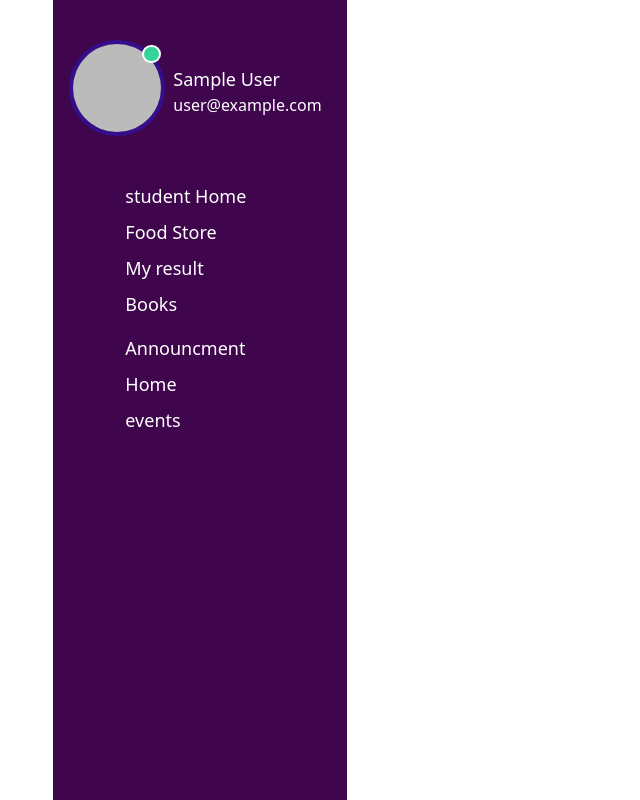
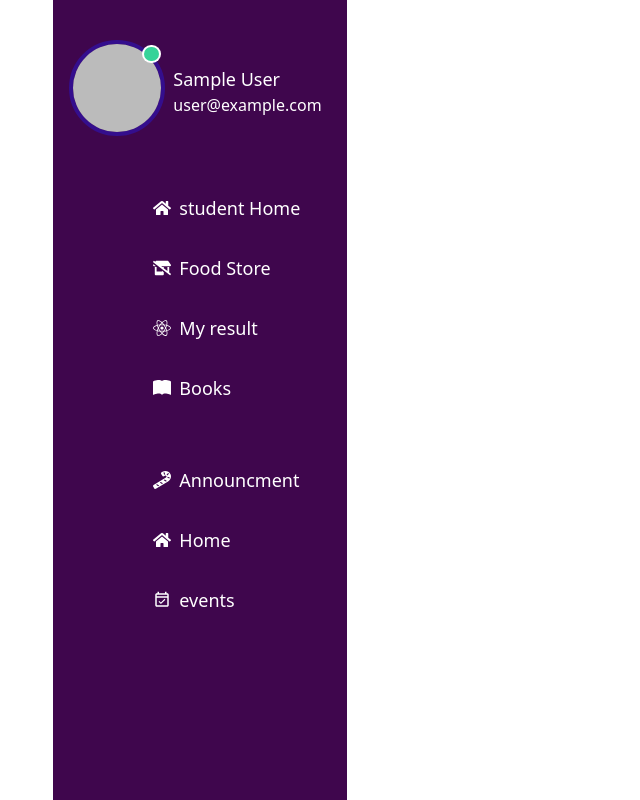
Before and after one commit to mahedihassannir/officialSchoolClient, a React (Vite) app: page /Dashboard in a window 1280 px wide. Shown: the whole page, without its empty margins (0-640 px from the left). Built offline with nearby package versions, Linux system fonts and the light colour scheme; no server answers; sample sign-in values are in the browser's storage.

Commit message:
desing some thime added

```diff
--- a/src/Authentication/AuProvider.jsx
+++ b/src/Authentication/AuProvider.jsx
@@ -63,6 +63,7 @@ const AuProvider = ({ children }) => {
             console.log(watch);
             Setuser(watch)
             // loader false to stop loading when the loaded done
+
             SetLoader(false)
 
 
@@ -73,6 +74,7 @@ const AuProvider = ({ children }) => {
                     .then(data => {
                         // console.log("token", data.data.token);
                         localStorage.setItem("jwtToken", data.data.token)
+
                     })
             }
             else {
--- a/src/DashBoard/Adminpages/ALLUser.jsx
+++ b/src/DashBoard/Adminpages/ALLUser.jsx
@@ -19,14 +19,18 @@ const ALLUser = () => {
 
 
 
-    const {user}=useContext(ContexM)
+    const { user } = useContext(ContexM)
 
     // query
-
+    const token = localStorage.getItem('jwtToken');
 
     const { data: users = [], refetch } = useQuery(['user'], async () => {
 
-        const res = await fetch('http://localhost:5000/user')
+        const res = await fetch('http://localhost:5000/user', {
+
+            headers: { authorization: `Bearer ${token}` }
+
+        })
         return res.json()
 
     })
--- a/src/DashBoard/Slidebar/Sidebar.jsx
+++ b/src/DashBoard/Slidebar/Sidebar.jsx
@@ -1,14 +1,16 @@
 import { useContext } from "react";
 import { Link } from "react-router-dom";
 import { ContexM } from "../../Authentication/AuProvider";
-import { MdAdminPanelSettings, MdEvent } from "react-icons/md";
-import { FaChalkboardTeacher, FaGlassMartiniAlt, FaHome, FaNetworkWired, FaStoreAlt, FaUser } from "react-icons/fa";
+import { MdAdminPanelSettings, MdEvent, MdOutlineEventAvailable } from "react-icons/md";
+import { FaCandyCane, FaChalkboardTeacher, FaGlassMartiniAlt, FaHome, FaNetworkWired, FaReact, FaStoreAlt, FaStoreAltSlash, FaUser } from "react-icons/fa";
 import IsAnmin from "../../hooks/IsAnmin";
+import { BsBookFill } from "react-icons/bs";
+
 
 const Sidebar = () => {
 
 
-    const [isAdmin]=IsAnmin()
+    const [isAdmin] = IsAnmin()
 
     // temp admin for checking
 
@@ -55,32 +57,32 @@ const Sidebar = () => {
             <nav className="flex pl-16  pt-10">
                 <ul className="flex flex-col gap-2 ">
                     {/*admin panel functionality   */}
-                    {isAdmin     ? <>
+                    {isAdmin ? <>
 
-                        <Link className="text-lg flex items-center gap-2 " to="/Dashboard/adminHome"> <MdAdminPanelSettings></MdAdminPanelSettings> Admin</Link>
+                        <Link className="text-lg py-2 flex items-center gap-2 " to="/Dashboard/adminHome"> <MdAdminPanelSettings></MdAdminPanelSettings> Admin</Link>
 
-                        <Link className="text-lg flex items-center gap-2 " to="/Dashboard/addevent"> <MdEvent></MdEvent> add
+                        <Link className=" py-2 text-lg flex items-center gap-2 " to="/Dashboard/addevent"> <MdEvent></MdEvent> add
                             event</Link>
 
-                        <Link className="text-lg flex items-center gap-2 " to="/Dashboard/addTeachers"> <FaChalkboardTeacher></FaChalkboardTeacher>add teachers</Link>
-                        <Link className="text-lg flex items-center gap-2 " to="/Dashboard/aLLUser"> <FaUser></FaUser>all user</Link>
+                        <Link className="text-lg py-2 flex items-center gap-2 " to="/Dashboard/addTeachers"> <FaChalkboardTeacher></FaChalkboardTeacher>add teachers</Link>
+                        <Link className="text-lg py-2 flex items-center gap-2 " to="/Dashboard/aLLUser"> <FaUser></FaUser>all user</Link>
 
 
-                        <Link className="text-lg flex items-center gap-2" to="/Dashboard/aDDFood"> <FaGlassMartiniAlt></FaGlassMartiniAlt>add Food</Link>
+                        <Link className="text-lg py-2 flex items-center gap-2" to="/Dashboard/aDDFood"> <FaGlassMartiniAlt></FaGlassMartiniAlt>add Food</Link>
 
                         <hr />
 
-                        <Link className="text-lg flex items-center gap-2 " to="/"> <FaHome></FaHome> Main Home</Link>
+                        <Link className="text-lg py-2 flex items-center gap-2 " to="/"> <FaHome></FaHome> Main Home</Link>
 
-                        <Link className="text-lg flex items-center gap-2 " to="/Food"> <FaStoreAlt></FaStoreAlt>
+                        <Link className="text-lg py-2 flex items-center gap-2 " to="/Food"> <FaStoreAlt></FaStoreAlt>
 
                             Main                        food
                         </Link>
 
-                        <Link className="text-lg flex items-center gap-2 " to="/OurTeachers"> <FaChalkboardTeacher></FaChalkboardTeacher>teachers</Link>
+                        <Link className="text-lg py-2 flex items-center gap-2 " to="/OurTeachers"> <FaChalkboardTeacher></FaChalkboardTeacher>teachers</Link>
 
 
-                        <Link className="text-lg flex items-center gap-2" to="/social"> <FaNetworkWired></FaNetworkWired>social</Link>
+                        <Link className="text-lg py-2 flex items-center gap-2" to="/social"> <FaNetworkWired></FaNetworkWired>social</Link>
 
 
 
@@ -88,14 +90,27 @@ const Sidebar = () => {
                     </>
                         :
                         <>
-                            <Link className="text-lg hover:text-[#8d0e74] " to="/Dashboard/userHoeme"> student Home</Link>
-                            <Link className="text-lg hover:text-[#8d0e74] " to="/Food">Food Store</Link>
-                            <Link className="text-lg hover:text-[#8d0e74] " to="/Dashboard/result" >My result</Link>
-                            <Link className="text-lg hover:text-[#8d0e74] " to="/Dashboard/books" >Books</Link>
-                            <Link className="text-lg hover:text-[#8d0e74] " ></Link>
-                            <Link className="text-lg hover:text-[#8d0e74] " to="/notify" >Announcment</Link>
-                            <Link className="text-lg hover:text-[#8d0e74] " to='/' >Home</Link>
-                            <Link className="text-lg hover:text-[#8d0e74] " to='/events' >events</Link>
+                            <Link className=" hover:border-2 hover:rounded-md hover:border-[#db87f0] py-3 px-7  flex items-center gap-2 text-lg hover:text-[#8d0e74] " to="/Dashboard/userHoeme">
+                                <FaHome></FaHome>
+                                student Home</Link>
+
+                            <Link className=" hover:border-2 hover:rounded-md hover:border-[#db87f0] py-3 px-7  text-lg hover:text-[#8d0e74] flex items-center gap-2 " to="/Food"><FaStoreAltSlash></FaStoreAltSlash> Food Store</Link>
+
+                            <Link className=" hover:border-2 hover:rounded-md hover:border-[#db87f0] text-lg py-3 px-7  hover:text-[#8d0e74] flex items-center gap-2 " to="/Dashboard/result" >
+                            <FaReact></FaReact>
+                                My result</Link>
+                            <Link className=" hover:border-2 hover:rounded-md hover:border-[#db87f0] text-lg py-3 px-7  hover:text-[#8d0e74] flex items-center gap-2 " to="/Dashboard/books" >
+                            <BsBookFill></BsBookFill>
+                                Books</Link>
+                            <Link className=" hover:border-2 hover:rounded-md hover:border-[#db87f0] text-lg py-3 px-7  hover:text-[#8d0e74] flex items-center gap-2 " >
+                            <></>
+                            </Link>
+                            <Link className=" hover:border-2 hover:rounded-md hover:border-[#db87f0] text-lg py-3 px-7  hover:text-[#8d0e74] flex items-center gap-2 " to="/notify" >
+                                <FaCandyCane></FaCandyCane>Announcment</Link>
+                            <Link className=" hover:border-2 hover:rounded-md hover:border-[#db87f0] text-lg py-3 px-7  hover:text-[#8d0e74] flex items-center gap-2 " to='/' >
+                            <FaHome></FaHome>Home</Link>
+                            <Link className=" hover:border-2 hover:rounded-md hover:border-[#db87f0] text-lg py-3 px-7  hover:text-[#8d0e74] flex items-center gap-2 " to='/events' >
+                            <MdOutlineEventAvailable></MdOutlineEventAvailable>events</Link>
 
                         </>
                     }
--- a/src/hooks/Usecart.jsx
+++ b/src/hooks/Usecart.jsx
@@ -6,7 +6,7 @@ import useAxiosSecure from "./useAxiosSecure";
 
 
 const useCart = () => {
-    const { user } = useContext(ContexM);
+    const { user,loader } = useContext(ContexM);
 
     // const token = localStorage.getItem("jwtToken")
 
@@ -15,10 +15,13 @@ const useCart = () => {
     console.log({ axiosSecure });
 
     const token = localStorage.getItem('jwtToken');
+
     const { refetch, data: cart = [] } = useQuery({
 
         queryKey: ['cart', user?.email],
-        enabled: !!user?.email,
+
+        enabled: !loader,
+
 
         // queryFn: async () => {
         //     const res = await fetch(`http://localhost:5000/carts?email=${user?.email}`, {
--- a/src/hooks/useAxiosSecure.jsx
+++ b/src/hooks/useAxiosSecure.jsx
@@ -33,15 +33,15 @@ const useAxiosSecure = () => {
 
     axiosSecure.interceptors.response.use(
       (response) => response,
-      async (error) => {
-        if (error.response && (error.response.status === 401 || error.response.status === 403)) {
-          await Logout();
-          navigate('/login');
-        }
-        return Promise.reject(error);
+      // async (error) => {
+      //   if (error.response && (error.response.status === 401 || error.response.status === 403)) {
+      //     await Logout();
+      //     navigate('/login');
+      //   }
+      //   return Promise.reject(error);
 
 
-      }
+      // }
 
     );
   }, [Logout, navigate, axiosSecure]);
```
Also changed, not shown: src/Private/AdminOnly.jsx (added, +39 -0 lines).
